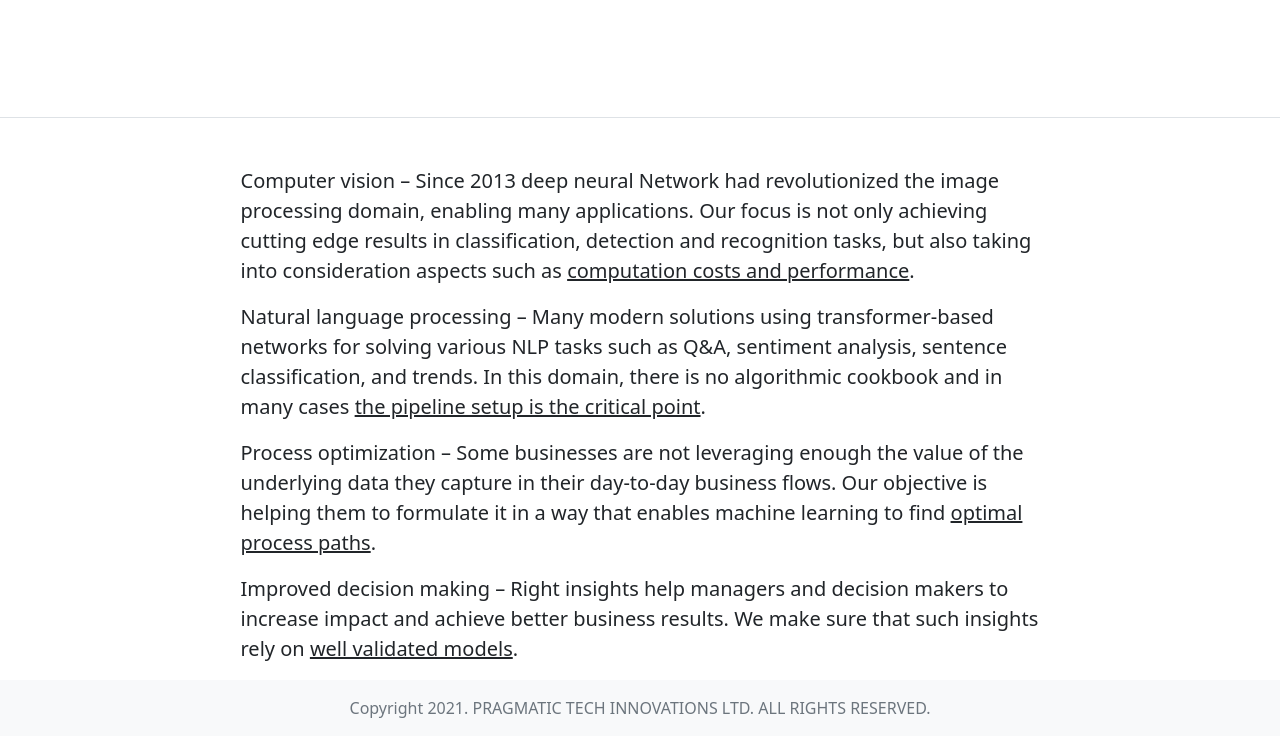
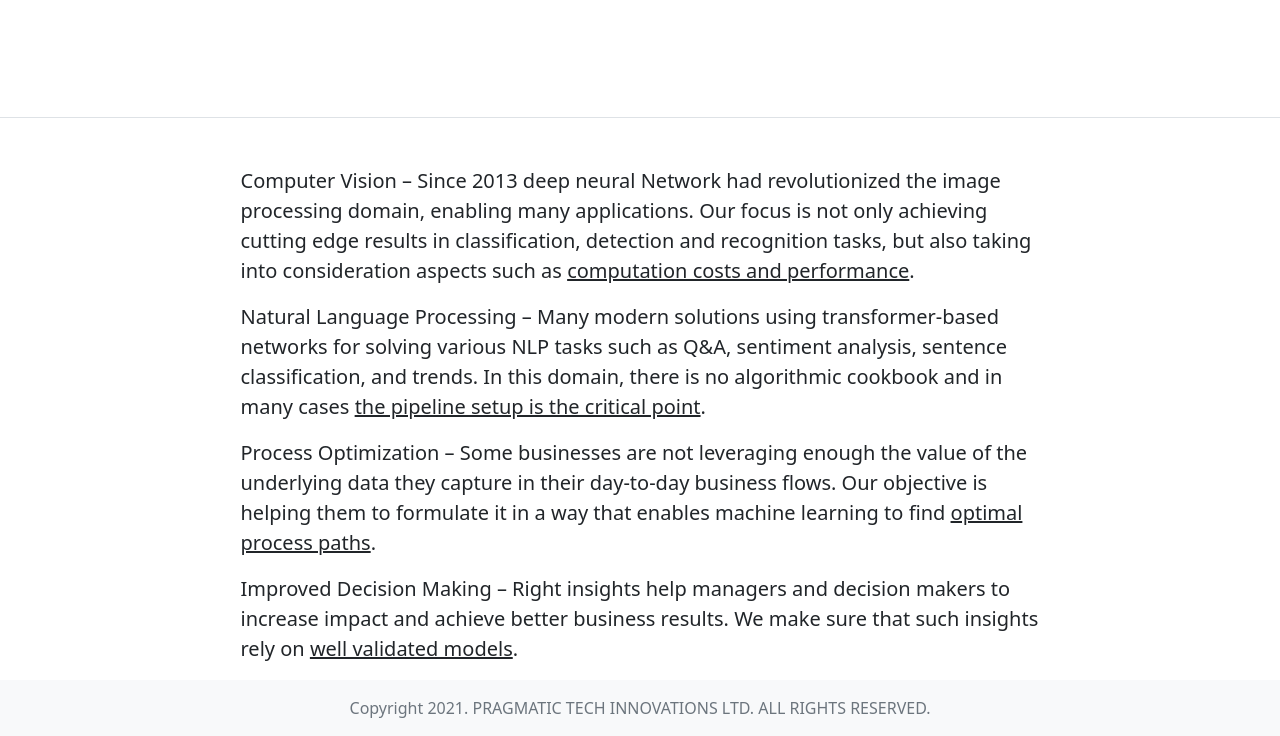
Before and after one commit to orenelis/orenelis.github.io, a plain HTML site: page services.html in a window 1280 px wide. Shown: the part 301-1037 px from the top of the page. Drawn offline with nearby package versions, Linux system fonts and the light colour scheme.

Commit message:
another change

```diff
--- a/services.html
+++ b/services.html
@@ -38,10 +38,10 @@
         <div class="row">
             <div class="col-9 mx-auto">
                 <main class="px-3">
-                    <p class="lead"><b>Computer vision</b> – Since 2013 deep neural Network had revolutionized the image processing domain, enabling many applications. Our focus is not only achieving cutting edge results in classification, detection and recognition tasks, but also taking into consideration aspects such as <span>computation costs and performance</span>.</p>
-                    <p class="lead"><b>Natural language processing</b> – Many modern solutions using transformer-based networks for solving various NLP tasks such as Q&A, sentiment analysis, sentence classification, and trends. In this domain, there is no algorithmic cookbook and in many cases <span>the pipeline setup is the critical point</span>.</p>
-                    <p class="lead"><b>Process optimization</b> – Some businesses are not leveraging enough the value of the underlying data they capture in their day-to-day business flows. Our objective is helping them to formulate it in a way that enables machine learning to find <span>optimal process paths</span>.</p>
-                    <p class="lead"><b>Improved decision making</b> – Right insights help managers and decision makers to increase impact and achieve better business results. We make sure that such insights rely on <span>well validated models</span>.</p>
+                    <p class="lead"><b>Computer Vision</b> – Since 2013 deep neural Network had revolutionized the image processing domain, enabling many applications. Our focus is not only achieving cutting edge results in classification, detection and recognition tasks, but also taking into consideration aspects such as <span>computation costs and performance</span>.</p>
+                    <p class="lead"><b>Natural Language Processing</b> – Many modern solutions using transformer-based networks for solving various NLP tasks such as Q&A, sentiment analysis, sentence classification, and trends. In this domain, there is no algorithmic cookbook and in many cases <span>the pipeline setup is the critical point</span>.</p>
+                    <p class="lead"><b>Process Optimization</b> – Some businesses are not leveraging enough the value of the underlying data they capture in their day-to-day business flows. Our objective is helping them to formulate it in a way that enables machine learning to find <span>optimal process paths</span>.</p>
+                    <p class="lead"><b>Improved Decision Making</b> – Right insights help managers and decision makers to increase impact and achieve better business results. We make sure that such insights rely on <span>well validated models</span>.</p>
                 </main>
             </div>
         </div>
```
Also changed, not shown: 1 other file.
